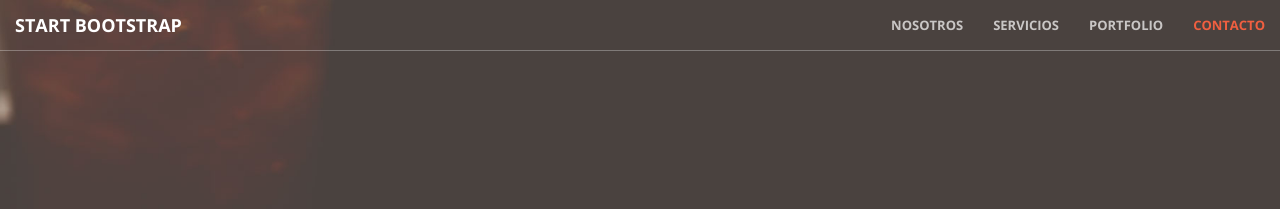
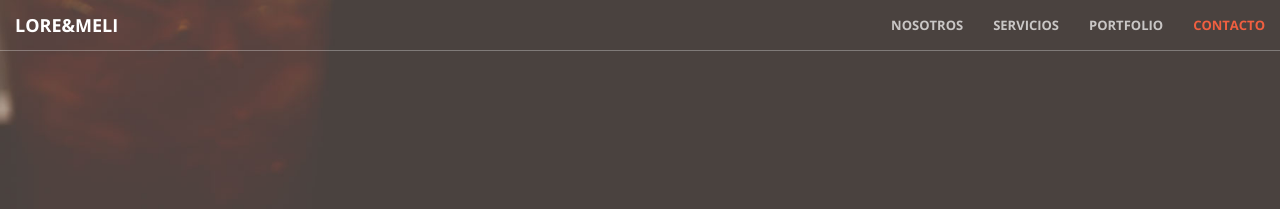
Before and after one commit to Williams7105/sitio1, a Jekyll site: the page built from index.html, in a window 1280 px wide. Shown: the top 209 px of the page. Built offline with Jekyll 4.4.1, drawn with Linux system fonts in a browser that asks for light colours.

Commit message:
Update nav.html

```diff
--- a/_includes/nav.html
+++ b/_includes/nav.html
@@ -8,7 +8,7 @@
                 <span class="icon-bar"></span>
                 <span class="icon-bar"></span>
             </button>
-            <a class="navbar-brand page-scroll" href="#page-top">Start Bootstrap</a>
+            <a class="navbar-brand page-scroll" href="#page-top">Lore&Meli</a>
         </div>
 
         <!-- Collect the nav links, forms, and other content for toggling -->
```
